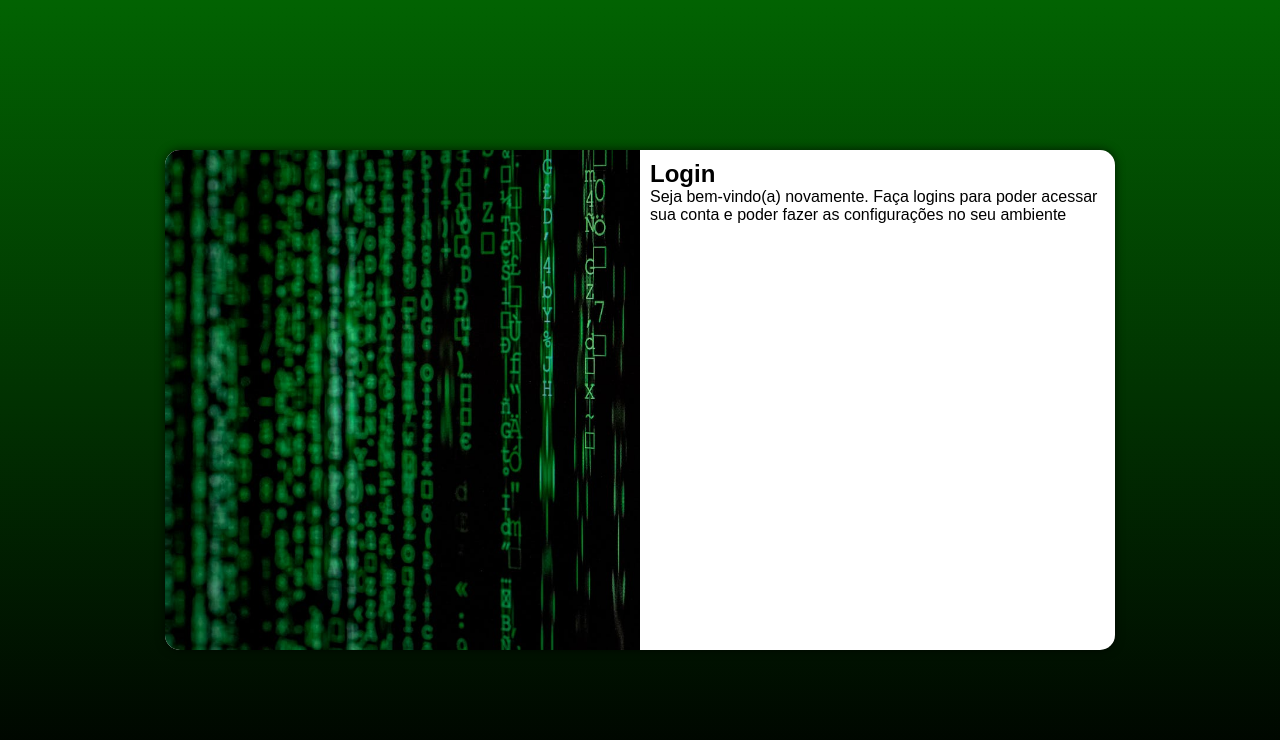
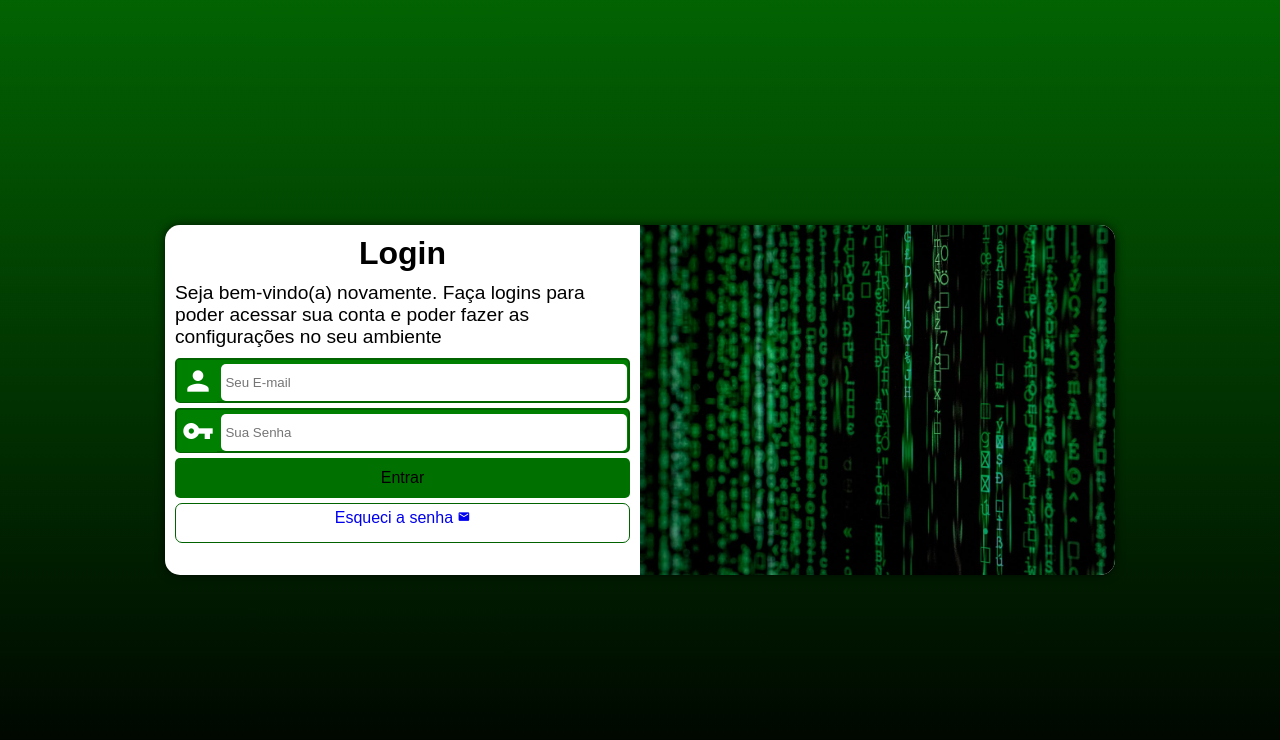
Before and after one commit to RicardoODC/login-page, a plain HTML site: page index.html in a window 1280 px wide. Drawn offline with Linux system fonts and the light colour scheme.

Commit message:
finalizado

```diff
--- a/index.html
+++ b/index.html
@@ -5,6 +5,8 @@
     <meta name="viewport" content="width=device-width, initial-scale=1.0">
     <link rel="stylesheet" href="style.css">
     <link rel="stylesheet" href="midiaquerie.css">
+    <link href="https://fonts.googleapis.com/icon?family=Material+Icons"
+      rel="stylesheet">
     <title>LoginPage</title>
 </head>
 <body>
@@ -17,7 +19,23 @@
             <div id="formulario">
                 <h1>Login</h1>
                 <p>Seja bem-vindo(a) novamente. Faça logins para poder acessar sua conta e poder fazer as configurações no seu ambiente</p>
-                <form action="login.php" method="post'"></form>
+                <form action="login.php" method="post'" autocomplete="on">
+                    <div class="campo">
+                        <span class="material-icons">person</span>
+                        <input type="email" name="login" id="ilogin" placeholder="Seu E-mail" autocomplete="email" required maxlength="30">
+                         <label for="ilogin">Login</label>
+                    </div>
+
+                    <div class="campo">
+                        <span class="material-icons">vpn_key</span>
+                        <input type="password" name="senha" id="isenha" placeholder="Sua Senha" autocomplete="current-password" required minlength="8" maxlength="15">
+                        <label for="isenha">Senha</label>
+                    </div>
+                    <input type="submit" value="Entrar">
+                    <a href="esqueci.html" class="botao">
+                        Esqueci a senha <span class="material-icons">mail</span>
+                    </a>
+                </form>
             </div>
         </section>
     </main>
--- a/midiaquerie.css
+++ b/midiaquerie.css
@@ -9,6 +9,7 @@
 
     section#login {
         width: 80vh;
+        height: 290px;
     }
 
     section#login > div#imagem {
@@ -31,16 +32,26 @@
 
     section#login {
         width: 950px;
+        height: 350px;
     }
 
     section#login > div#imagem {
-        float: left;
+        float: right;
         width: 50%;
         height: 100%;
     }
 
     section#login > div#formulario {
-        float: right;
+        float: left;
         width: 50%;
     }
+
+    div#formulario > h1 {
+        font-size: 2em;
+    }
+
+    div#formulario p {
+        font-size: 1.2em;
+        margin: 10px 0px;
+    }
 }
--- a/style.css
+++ b/style.css
@@ -24,7 +24,6 @@ section#login {
     position: absolute;
     top: 50%;
     left: 50%;
-    transform: translate(-50%, -50%);
     background-color: white;
     width: 250px;
     height: 500px;
@@ -33,6 +32,7 @@ section#login {
     box-shadow: 0px 0px 10px rgba(0, 0, 0, 0.671);
     transition: width .3s, height .3s;
     transition-timing-function: ease;
+    transform: translate(-50%, -50%);
 }
 
 section#login > div#imagem {
@@ -46,3 +46,83 @@ section#login > div#formulario {
     display: block;
     padding: 10px;
 }
+
+div#formulario > h1 {
+    text-align: center;
+    margin-bottom: 10px;
+}
+
+div#formulario p {
+    font-size: 0.8em;
+}
+
+form > div.campo {
+    background-color: green;
+    border: 2px solid rgb(0, 99, 0);
+    display: block;
+    width: 100%;
+    height: 45px;
+    border-radius: 5px;
+    margin: 5px 0px;
+}
+
+form label {
+    display: none;
+}
+
+div.campo > span {
+    color: white;
+    background-color: green;
+    font-size: 2em;
+    width: 40px;
+    padding: 5px;
+}
+
+div.campo > input {
+    background-color: white;
+    width: calc(100% - 45px);
+    height: 90%;
+    border: 0;
+    border-radius: 5px;
+    padding: 4px;
+    transform: translateY(-10px);
+}
+
+form > input[type=submit] {
+    display: block;
+    font-size: 1em;
+    width: 100%;
+    height: 40px;
+    background-color: rgb(0, 112, 0);
+    border: 0;
+    border-radius: 5px;
+    transition: .2s;
+}
+
+form > input[type=submit]:hover {
+    background-color: rgb(0, 99, 0);
+    cursor: pointer;
+}
+
+form > a.botao {
+    display: block;
+    text-align: center;
+    font-size: 1em;
+    width: 100%;
+    height: 40px;
+    padding-top: 5px;
+    margin-top: 5px;
+    background-color: white;
+    border: 1px solid rgb(0, 99, 0);
+    border-radius: 7px;
+    text-decoration: none;
+    transition: .2s;
+}
+
+form > a.botao:hover {
+    background-color: rgb(0, 99, 0);
+}
+
+form > a.botao > span {
+    font-size: 0.8em;
+}
```
